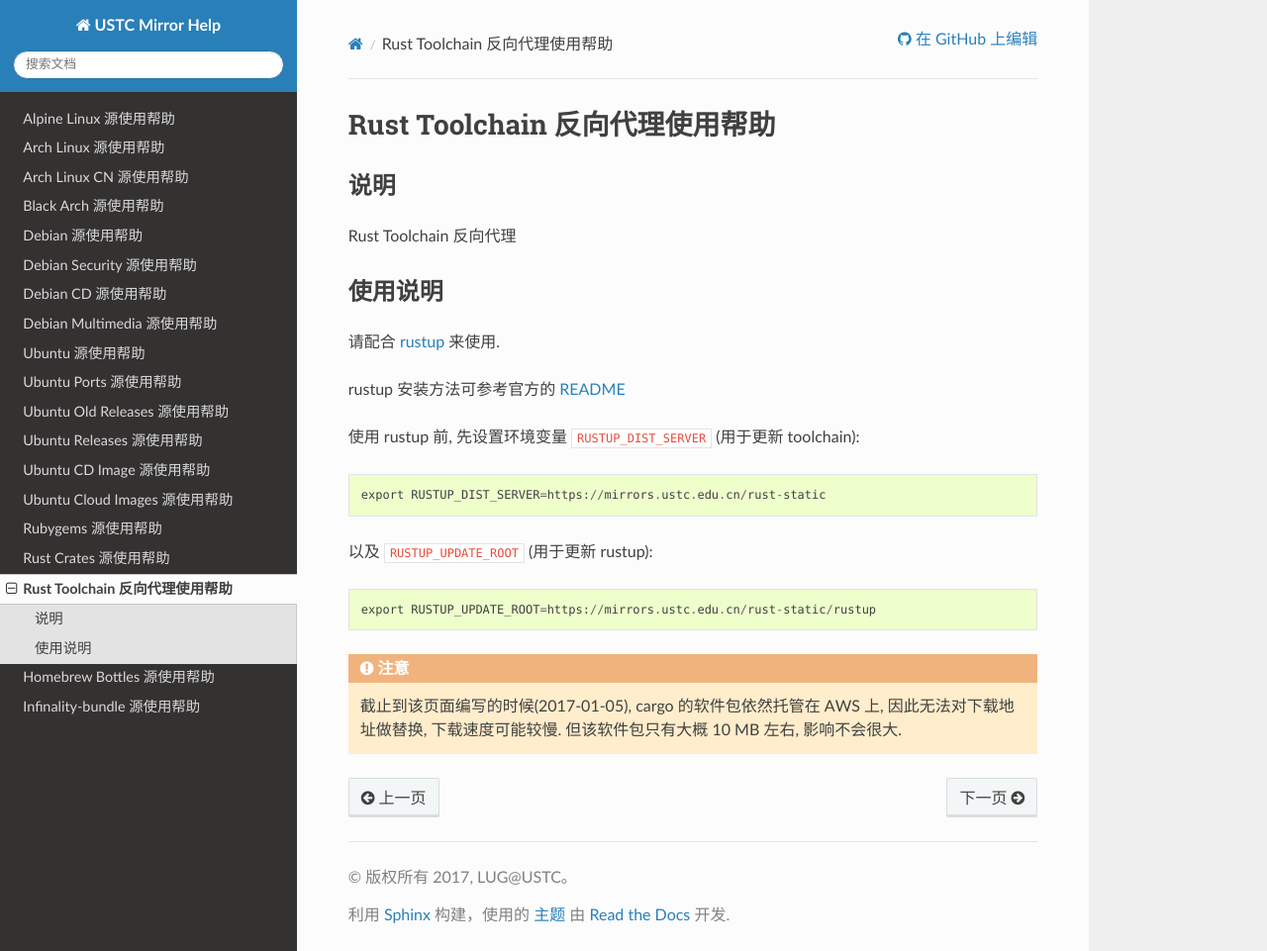
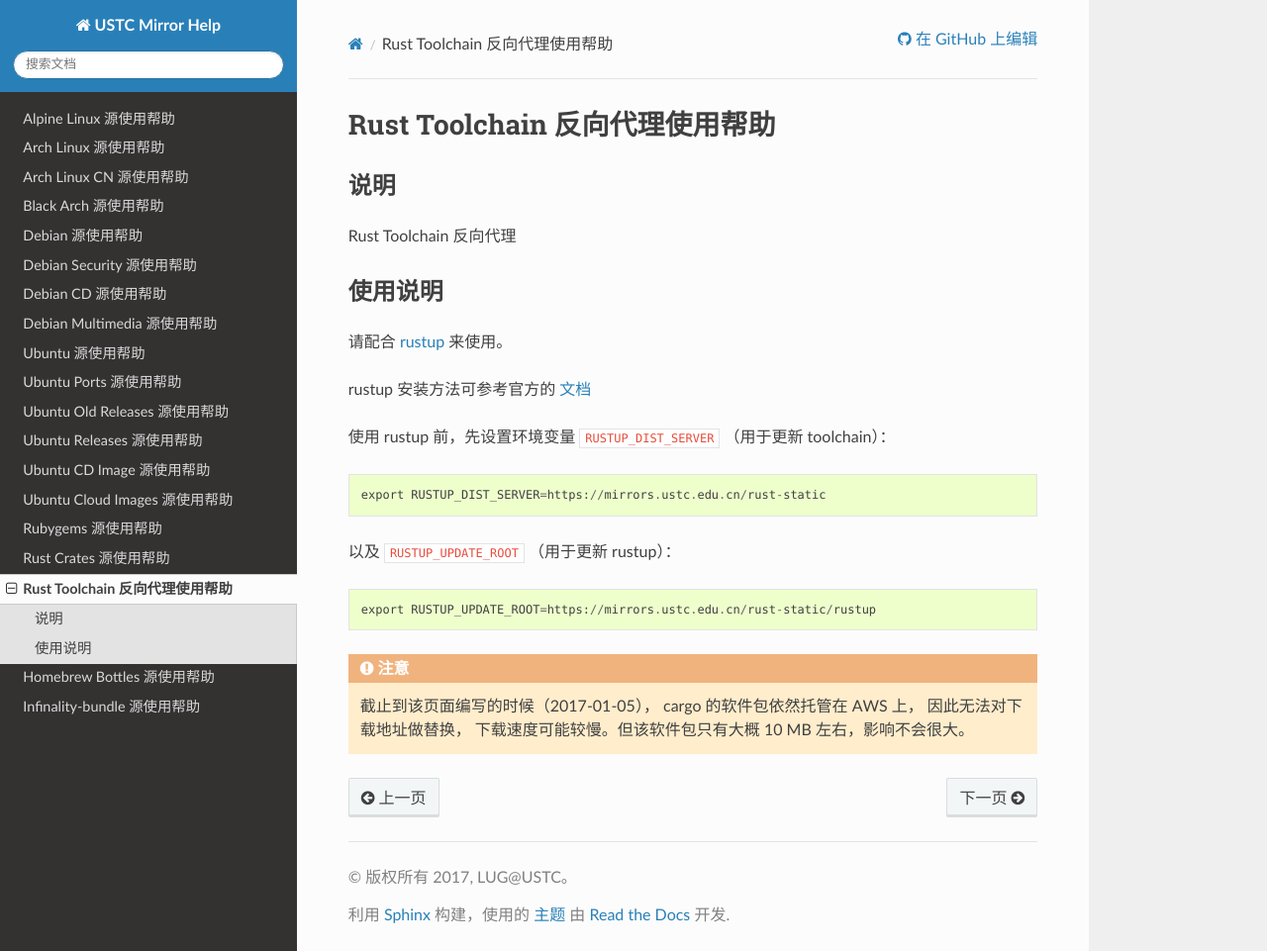
Before and after one commit to ustclug/mirrorhelp, a Sphinx documentation site: the page built from source/rust-static.rst, in a window 1280 px wide and 961 px high. Shown: the whole window at 99% size. Built offline with Sphinx 7.4.7 and the Read the Docs theme 2.0.0, drawn with Linux system fonts in a browser that asks for light colours; pages that are not in the unit, such as notebooks, are missing from menus.

Commit message:
punctuation fix

```diff
--- a/source/archlinux.rst
+++ b/source/archlinux.rst
@@ -20,7 +20,7 @@
 使用说明
 ========
 
-编辑 :file:`/etc/pacman.d/mirrorlist`, 在文件的最顶端添加
+编辑 :file:`/etc/pacman.d/mirrorlist` ，在文件的最顶端添加
 
 ::
 
--- a/source/blackarch.rst
+++ b/source/blackarch.rst
@@ -15,14 +15,14 @@
 简介
 ====
 
-BlackArch 是一款基于 ArchLinux 的为渗透测试及安全研究人员开发的发行版, 相当于 Arch 版的 BackTrack/Kali。
+BlackArch 是一款基于 ArchLinux 的为渗透测试及安全研究人员开发的发行版，相当于 Arch 版的 BackTrack/Kali。
 
 仓库地址：https://blackarch.org/blackarch/
 
 收录架构
 ========
 
-i686, x86_64, ARM相关（目前包含 armv6h/armv7h/aarch64）
+i686, x86_64, ARM 相关（目前包含 armv6h/armv7h/aarch64）
 
 使用说明
 ========
--- a/source/rust-crates.rst
+++ b/source/rust-crates.rst
@@ -15,7 +15,7 @@
 使用说明
 ========
 
-在 :file:`$HOME/.cargo/config` 中添加如下内容:
+在 :file:`$HOME/.cargo/config` 中添加如下内容：
 
 ::
 
@@ -25,7 +25,7 @@
     [source.ustc]
     registry = "git://mirrors.ustc.edu.cn/crates.io-index"
 
-如果所处的环境中不允许使用 git 协议, 可以把上述地址改为:
+如果所处的环境中不允许使用 git 协议，可以把上述地址改为：
 
 ::
 
--- a/source/rust-static.rst
+++ b/source/rust-static.rst
@@ -10,20 +10,22 @@
 使用说明
 ========
 
-请配合 `rustup <http://www.rustup.rs/>`_ 来使用.
+请配合 `rustup <http://www.rustup.rs/>`_ 来使用。
 
-rustup 安装方法可参考官方的 `README <https://github.com/rust-lang-nursery/rustup.rs#other-installation-methods>`_
+rustup 安装方法可参考官方的 `文档 <https://github.com/rust-lang-nursery/rustup.rs#other-installation-methods>`_
 
-使用 rustup 前, 先设置环境变量 ``RUSTUP_DIST_SERVER`` (用于更新 toolchain):
+使用 rustup 前，先设置环境变量 ``RUSTUP_DIST_SERVER`` （用于更新 toolchain）：
 
 ::
 
     export RUSTUP_DIST_SERVER=https://mirrors.ustc.edu.cn/rust-static
 
-以及 ``RUSTUP_UPDATE_ROOT`` (用于更新 rustup):
+以及 ``RUSTUP_UPDATE_ROOT`` （用于更新 rustup）：
 
 ::
 
     export RUSTUP_UPDATE_ROOT=https://mirrors.ustc.edu.cn/rust-static/rustup
 
-.. attention:: 截止到该页面编写的时候(2017-01-05), cargo 的软件包依然托管在 AWS 上, 因此无法对下载地址做替换, 下载速度可能较慢. 但该软件包只有大概 10 MB 左右, 影响不会很大.
+.. attention::
+    截止到该页面编写的时候（2017-01-05）， cargo 的软件包依然托管在 AWS 上， 因此无法对下载地址做替换，
+    下载速度可能较慢。但该软件包只有大概 10 MB 左右，影响不会很大。
```
